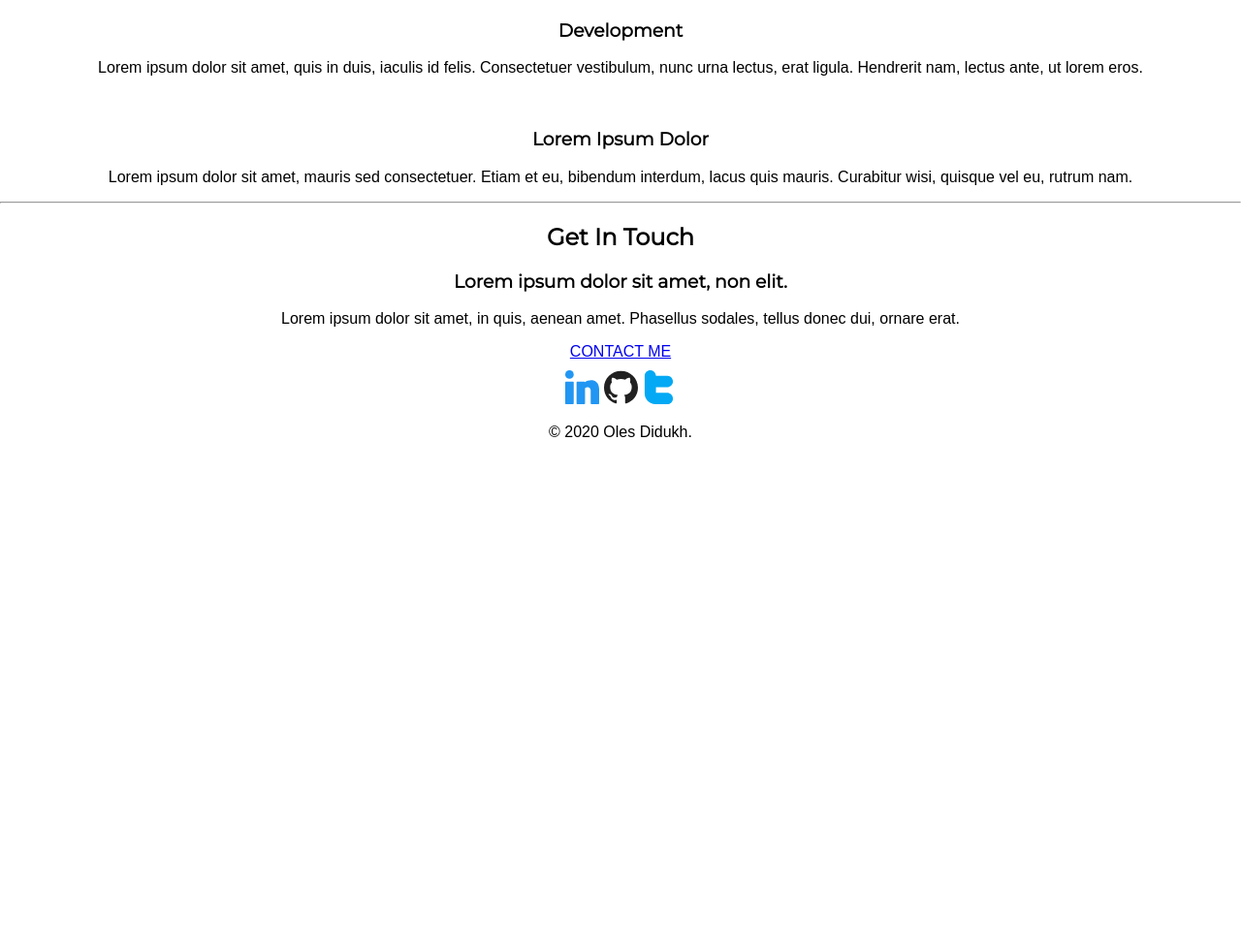
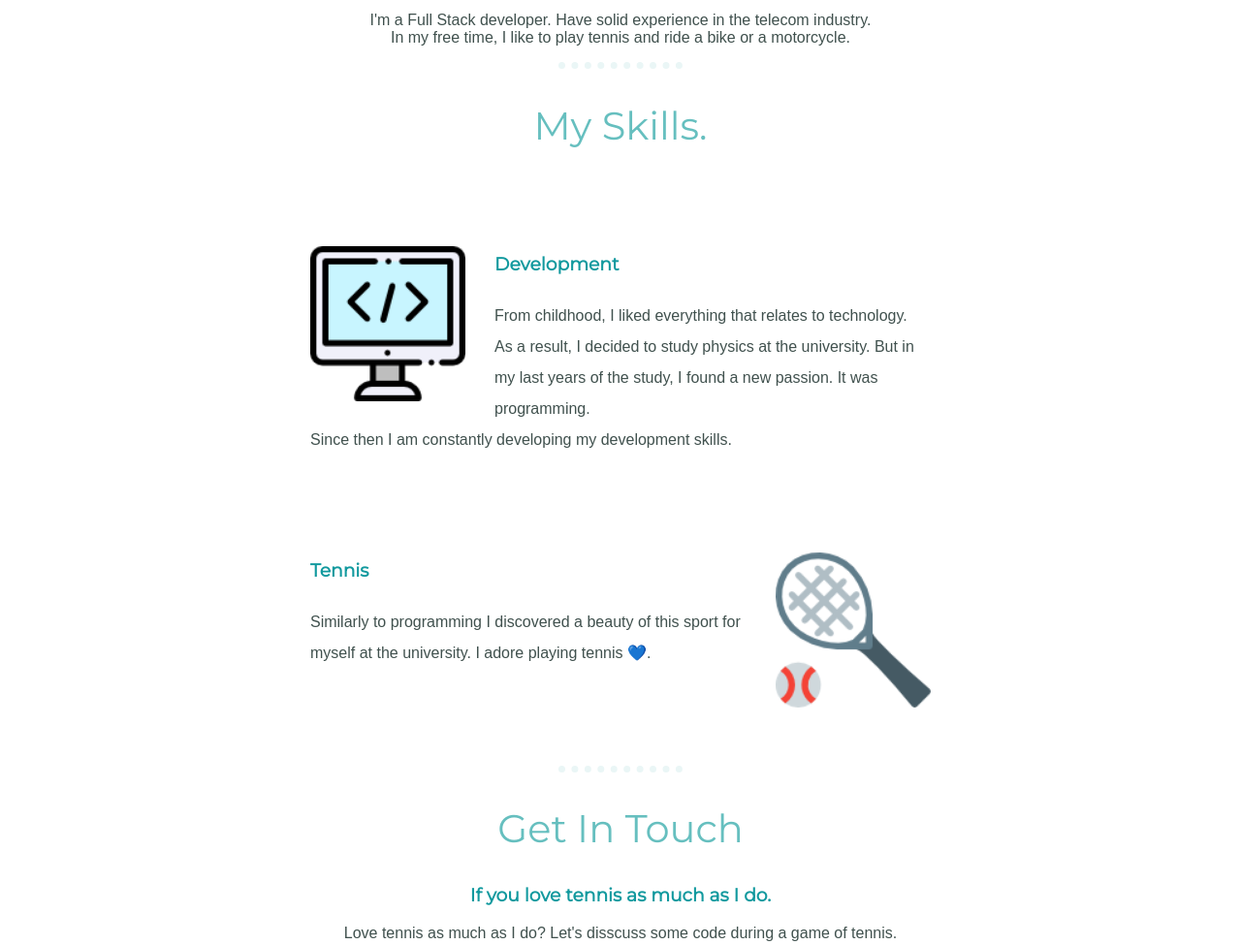
Before and after one commit to odidukh/personal-web-page, a plain HTML site: page index.html in a window 1280 px wide. Shown: the part 1085-2060 px from the top of the page at 97% size. Before the commit the page ends 1556 px from the top, so only its background shows below. Drawn offline with Linux system fonts and the light colour scheme.

Commit message:
Add full CSS

```diff
--- a/css/styles.css
+++ b/css/styles.css
@@ -5,16 +5,34 @@ body {
 }
 
 h1 {
-  margin-top: 0;
+  font-size: 5.625rem;
+  margin: 2.6rem auto 0 auto;
   font-family: 'Sacramento', cursive;
+  color: #66BFBF;
+  line-height: 2;
 }
 
 h2 {
   font-family: 'Montserrat', sans-serif;
+  font-size: 2.5rem;
+  color: #66BFBF;
+  font-weight: normal;
 }
 
 h3 {
   font-family: 'Montserrat', sans-serif;
+  color: #11999E;
+}
+
+p {
+  color: #40514E
+}
+
+hr {
+  border-style: dotted none none;
+  border-width: 7px;
+  border-color: #EAF6F6;
+  width: 10%;
 }
 
 .top-container {
@@ -23,14 +41,26 @@ h3 {
   padding-top: 100px;
 }
 
-.middle-container {
+.skill-row {
+  width: 50%;
+  margin: 100px auto 100px;
+  text-align: left;
+  line-height: 2;
 }
 
-.bottom-container {
+.skill-row-pic-dev {
+  width: 25%;
+  float: left;
+  margin-right: 30px;
 }
 
+.skill-row-pic-tennis {
+  width: 25%;
+  float: right;
+  margin-left: 30px;
+}
 
-#oles-pic {
+.oles-pic {
   width: 180px;
 }
 
@@ -45,12 +75,9 @@ h3 {
   left: 300px;
   bottom: 300px;
 }
-
-.bottom-container {
-  margin-top: 10px;
-}
 .social-logo {
   width: 35px;
+  margin: 5px;
 }
 
 .svg-icon {
@@ -60,3 +87,18 @@ h3 {
 .footer-link {
   text-decoration: none;
 }
+.copyright {
+  color: #11999E;
+}
+
+.bottom-container {
+  margin-top: 30px;
+}
+.btn {
+  display: inline-block;
+  background-color: #66BFBF;
+  text-decoration: none;
+  color: #EAF6F6;
+  padding: 10px;
+  margin: 20px;
+}
--- a/index.html
+++ b/index.html
@@ -18,7 +18,7 @@
 
     <div class="middle-container">
       <div class="profile">
-        <img id='oles-pic' src="./images/oles_pic.png" alt="Oles's picture">
+        <img class="oles-pic" src="./images/oles_pic.png" alt="Oles's picture">
         <h2>Hey.</h2>
         <p>I'm a Full Stack developer. Have solid experience in the telecom
             industry.<br>In my free time, I like to play tennis
@@ -29,27 +29,33 @@
       <div class="skills">
         <h2>My Skills.</h2>
         <div class="skill-row">
-          <img class="" src="./images/coding.png" alt="Coding-img">
+          <img class="skill-row-pic-dev" src="./images/coding.png" alt="Coding-img">
           <h3>Development</h3>
-          <p>Lorem ipsum dolor sit amet, quis in duis, iaculis id felis. Consectetuer vestibulum, nunc urna lectus, erat ligula. Hendrerit nam, lectus ante, ut lorem eros.</p>
+          <p>From childhood, I liked everything that relates to technology.
+            <br>
+          As a result, I decided to study physics at the university. But in my
+          last years of the study, I found a new passion. It was programming.
+          <br>
+          Since then I am constantly developing my development skills.</p>
         </div>
         <div class="skill-row">
-          <img class="" src="" alt="">
-          <h3>Lorem Ipsum Dolor</h3>
-          <p>Lorem ipsum dolor sit amet, mauris sed consectetuer. Etiam et eu, bibendum interdum, lacus quis mauris. Curabitur wisi, quisque vel eu, rutrum nam.</p>
+          <img class="skill-row-pic-tennis" src="./images/tennis.png" alt="Tennis-img">
+          <h3>Tennis</h3>
+          <p>Similarly to programming I discovered a beauty of this sport
+          for myself at the university. I adore playing tennis &#128153;.</p>
         </div>
       </div>
       <hr>
       <div class="contact-me">
         <h2>Get In Touch</h2>
-        <h3>Lorem ipsum dolor sit amet, non elit.</h3>
-        <p>Lorem ipsum dolor sit amet, in quis, aenean amet. Phasellus sodales, tellus donec dui, ornare erat.</p>
+        <h3>If you love tennis as much as I do.</h3>
+        <p>Love tennis as much as I do? Let's disscuss some code during a game of tennis.</p>
         <a class="btn" href="mailto:didukholes@gmail.com">CONTACT ME</a>
       </div>
     </div>
 
     <div class="bottom-container">
-      <a class="footer-link" href="https://www.linkedin.com/">
+      <a class="footer-link" href="https://www.linkedin.com/in/oles-didukh-b5b120114/">
             <img class="social-logo" src="./images/linkedin.svg" alt="LinkedIn">
       </a>
       <a class="footer-link" href="https://github.com/odidukh">
@@ -58,7 +64,7 @@
       <a class="footer-link" href="https://twitter.com/DidukhOles">
           <img class="social-logo" src="./images/twitter.svg" alt="Twitter">
       </a>
-      <p>© 2020 Oles Didukh.</p>
+      <p class="copyright">© 2020 Oles Didukh.</p>
     </div>
   </body>
 </html>
```
Also changed, not shown: images/tennis.png (added).
